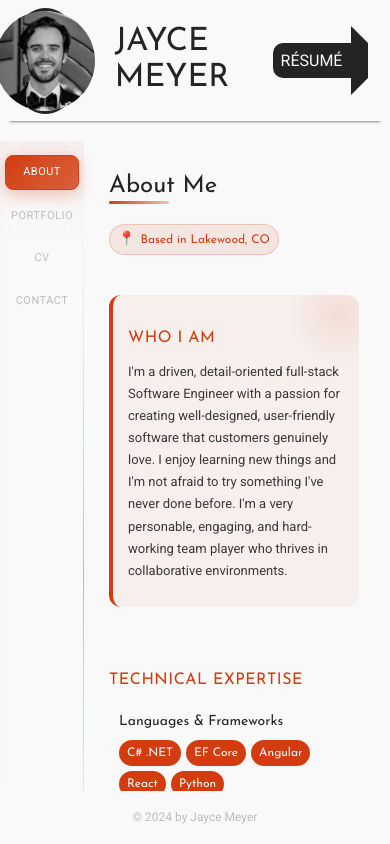
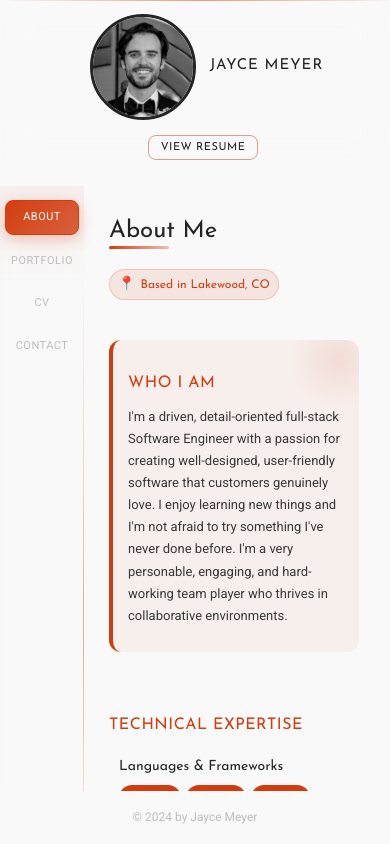
Before and after one commit to JayceMeyer/jaycemeyer.github.io, a React (Vite) app: page / in a window 390 px wide. Built offline with nearby package versions, Linux system fonts and the light colour scheme.

Commit message:
More styling improvements

```diff
--- a/src/components/Header.tsx
+++ b/src/components/Header.tsx
@@ -1,7 +1,6 @@
 import headImg from "/assets/head-shot.jpg";
 import { openResume, toggleTheme } from "../Helpers";
 import '../css/Header.css';
-import { ArrowButton } from "./ArrowButton";
 import { BubbleButton } from "./BubbleButton";
 
 export function Header() {
@@ -13,12 +12,20 @@ export function Header() {
     return (
         <header className="header-main">
             <div className="header-content">
-                <BubbleButton onClick={() => handleClick("theme")} altText="Jayce Picture Logo" imgSrc={headImg} title="Toggle Theme" animated={true} />
-                <h1 className="header-bar-title">Jayce Meyer</h1>
+                <BubbleButton
+                    onClick={() => handleClick("theme")}
+                    altText="Jayce Picture Logo"
+                    imgSrc={headImg}
+                    title="Toggle Theme"
+                    animated={true}
+                />
+                <h1 className="header-name">Jayce Meyer</h1>
             </div>
 
             <div className="header-content">
-                <ArrowButton onClick={() => handleClick("resume")}></ArrowButton>
+                <button className="resume-button" onClick={() => handleClick("resume")}>
+                    View Resume
+                </button>
             </div>
         </header>
     );
--- a/src/css/App.css
+++ b/src/css/App.css
@@ -24,7 +24,7 @@
 .main-content {
   width: 75%;
   overflow-y: auto;
-  scrollbar-color: var(--foreground-color) var(--background-color);
+  scrollbar-color: var(--accent-color) var(--background-color);
   scrollbar-arrow-color: transparent;
   scroll-behavior: smooth;
   scroll-snap-type: y proximity; /* Changed from mandatory for better experience with long content */
--- a/src/css/ArrowButton.css
+++ b/src/css/ArrowButton.css
@@ -5,40 +5,67 @@
   flex-wrap: nowrap;
   justify-content: center;
   align-items: center;
-  margin: 0.5rem;
+  margin: 0;
+  transition: all 0.3s cubic-bezier(0.4, 0, 0.2, 1);
+  border-radius: 8px;
+  overflow: hidden;
+  border: 1px solid rgba(var(--accent-color-rgb), 0.3);
+  background: transparent;
 }
+
+.arrow-button-container:hover {
+  background: rgba(var(--accent-color-rgb), 0.1);
+  border-color: rgba(var(--accent-color-rgb), 0.5);
+  transform: translateY(-2px);
+  box-shadow: 0 6px 20px rgba(var(--foreground-color), 0.1);
+}
+
 .arrow-button-container:hover .arrow-right {
   border-left: 1.75rem solid var(--accent-color) !important;
-  transform: translateY(-0.15rem);
+  transform: translateY(-2px);
 }
+
 .arrow-button-container:hover .arrow-button {
-  font-weight: bold;
-  background-color: var(--accent-color);
-  border-color: var(--accent-color);
-  box-shadow: 3px 0px 15px var(--foreground-color);
-  transform: translateY(-0.15rem);
+  color: var(--accent-color);
+  transform: translateY(-2px);
 }
 
 .arrow-button {
   float: left;
   height: 3.5rem;
-  background: var(--foreground-color);
-  width: 20vw;
-  max-width: 275px;
+  background: transparent;
+  width: 12rem;
   text-align: center;
-  color: var(--background-color);
-  font-family: "Roboto";
+  color: var(--foreground-color);
+  font-family: "Roboto", sans-serif;
   text-transform: uppercase;
-  font-size: 1.6rem;
-  line-height: 2.25;
-  border-top-left-radius: 1rem;
-  border-bottom-left-radius: 1rem;
-  transition: 0.25s ease-out;
+  font-size: 1.4rem;
+  font-weight: 500;
+  line-height: 2.5;
+  border-top-left-radius: 7px;
+  border-bottom-left-radius: 7px;
+  transition: all 0.3s cubic-bezier(0.4, 0, 0.2, 1);
+  border: none;
+  position: relative;
+  overflow: hidden;
 }
-.arrow-button:hover {
-  font-weight: bold;
-  background-color: var(--accent-color);
-  border-color: var(--accent-color);
+
+/* Shine animation effect similar to side-nav */
+.arrow-button::before {
+  content: '';
+  position: absolute;
+  top: 0;
+  left: -100%;
+  width: 100%;
+  height: 100%;
+  background: linear-gradient(90deg, transparent, rgba(var(--accent-color-rgb), 0.2), transparent);
+  transition: left 0.5s ease;
+  opacity: 0;
+}
+
+.arrow-button-container:hover .arrow-button::before {
+  left: 100%;
+  opacity: 1;
 }
 
 .arrow-right {
@@ -48,5 +75,6 @@
   border-bottom: 1.75rem solid transparent;
   border-left: 1.75rem solid var(--foreground-color);
   float: right;
-  transition: 0.25s ease-out;
+  transition: all 0.3s cubic-bezier(0.4, 0, 0.2, 1);
+  position: relative;
 }
--- a/src/css/Header.css
+++ b/src/css/Header.css
@@ -3,22 +3,161 @@
   margin-bottom: 2rem;
   position: sticky;
   top: 0;
-  z-index: 1;
+  z-index: 100;
   display: flex;
-  justify-content: space-evenly;
+  justify-content: space-between;
+  align-items: center;
   color: var(--foreground-color);
-  background-color: var(--background-color);
-  box-shadow: 0px 10px 3px -10px var(--foreground-color);
+  background: linear-gradient(135deg, var(--background-color) 0%, rgba(var(--foreground-color), 0.02) 100%);
+  backdrop-filter: blur(20px);
+  border-bottom: 1px solid rgba(var(--foreground-color), 0.1);
+  box-shadow: 0 4px 20px rgba(var(--foreground-color), 0.1);
+  padding: 1.5rem 2rem;
+  transition: all 0.3s ease;
+}
+
+.header-main::before {
+  content: '';
+  position: absolute;
+  top: 0;
+  left: 0;
+  right: 0;
+  height: 1px;
+  background: linear-gradient(90deg, transparent, var(--accent-color), transparent);
+  opacity: 0.5;
 }
 
 .header-content {
   display: flex;
   align-items: center;
+  gap: 1.5rem;
 }
 
-.header-bar-title {
-  margin-left: 0.75em;
-  display: flex;
-  align-items: center;
+.header-name {
+  font-size: 2.4rem;
+  font-weight: 700;
+  color: var(--foreground-color);
+  margin: 0;
   text-transform: uppercase;
+  letter-spacing: 1px;
 }
+
+/* Resume Button Styling */
+.resume-button {
+  padding: 0.8rem 1.5rem;
+  background: transparent;
+  border: 1px solid rgba(var(--accent-color-rgb), 0.5);
+  border-radius: 8px;
+  color: var(--foreground-color);
+  font-family: inherit;
+  font-size: 1.3rem;
+  font-weight: 500;
+  text-transform: uppercase;
+  letter-spacing: 0.5px;
+  cursor: pointer;
+  transition: all 0.3s cubic-bezier(0.4, 0, 0.2, 1);
+  position: relative;
+  overflow: hidden;
+  white-space: nowrap;
+}
+
+.resume-button::before {
+  content: '';
+  position: absolute;
+  top: 0;
+  left: -100%;
+  width: 100%;
+  height: 100%;
+  background: linear-gradient(90deg, transparent, rgba(var(--accent-color-rgb), 0.2), transparent);
+  transition: left 0.5s ease;
+}
+
+/* Enhanced underline effect matching side-nav */
+.resume-button::after {
+  content: "";
+  position: absolute;
+  width: 0;
+  height: 2px;
+  bottom: 0;
+  left: 50%;
+  background: var(--accent-color);
+  transition: all 0.3s cubic-bezier(0.4, 0, 0.2, 1);
+  transform: translateX(-50%);
+  z-index: 2;
+}
+
+.resume-button:hover {
+  color: var(--accent-color);
+  border-color: rgba(var(--accent-color-rgb), 0.5);
+  background: rgba(var(--accent-color-rgb), 0.05);
+  transform: translateY(-2px);
+  box-shadow: 0 6px 20px rgba(var(--foreground-color), 0.1);
+}
+
+.resume-button:hover::before {
+  left: 100%;
+}
+
+.resume-button:hover::after {
+  width: 80%;
+}
+
+.resume-button:active {
+  transform: translateY(0);
+  box-shadow: 0 3px 10px rgba(var(--foreground-color), 0.1);
+}
+
+
+
+/* Responsive Design */
+@media only screen and (max-width: 1024px) {
+  .header-main {
+    padding: 1.2rem 1.5rem;
+  }
+
+  .header-name {
+    font-size: 2rem;
+  }
+}
+
+@media only screen and (max-width: 768px) {
+  .header-main {
+    flex-direction: column;
+    gap: 1rem;
+    padding: 0.8rem 1rem;
+  }
+
+  .header-content {
+    justify-content: center;
+  }
+
+  .header-name {
+    font-size: 1.8rem;
+    margin: 0;
+  }
+}
+
+@media only screen and (max-width: 480px) {
+  .header-main {
+    padding: 0.6rem 0.8rem;
+    gap: 0.8rem;
+  }
+
+  .header-content {
+    gap: 0.8rem;
+  }
+
+  .header-content:first-child {
+    gap: 0.6rem;
+  }
+
+  .header-name {
+    font-size: 1.5rem;
+    margin: 0;
+  }
+
+  .resume-button {
+    font-size: 1.1rem;
+    padding: 0.6rem 1.2rem;
+  }
+}
```
